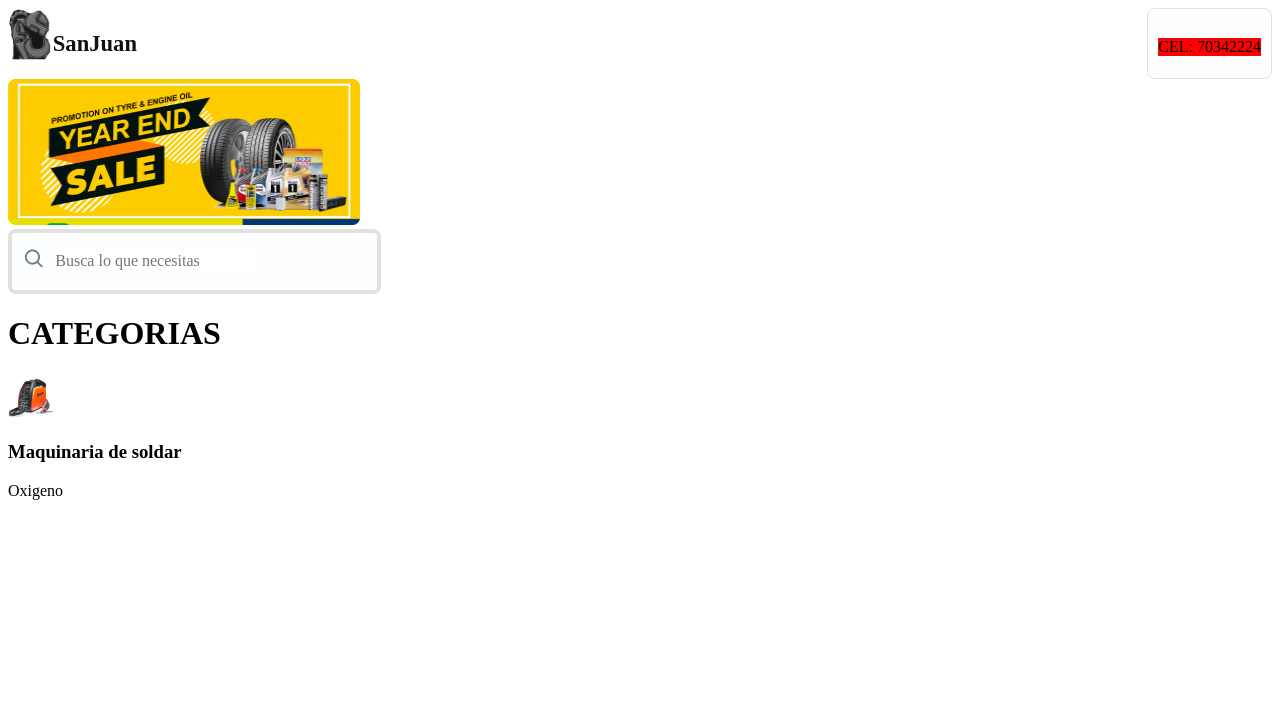
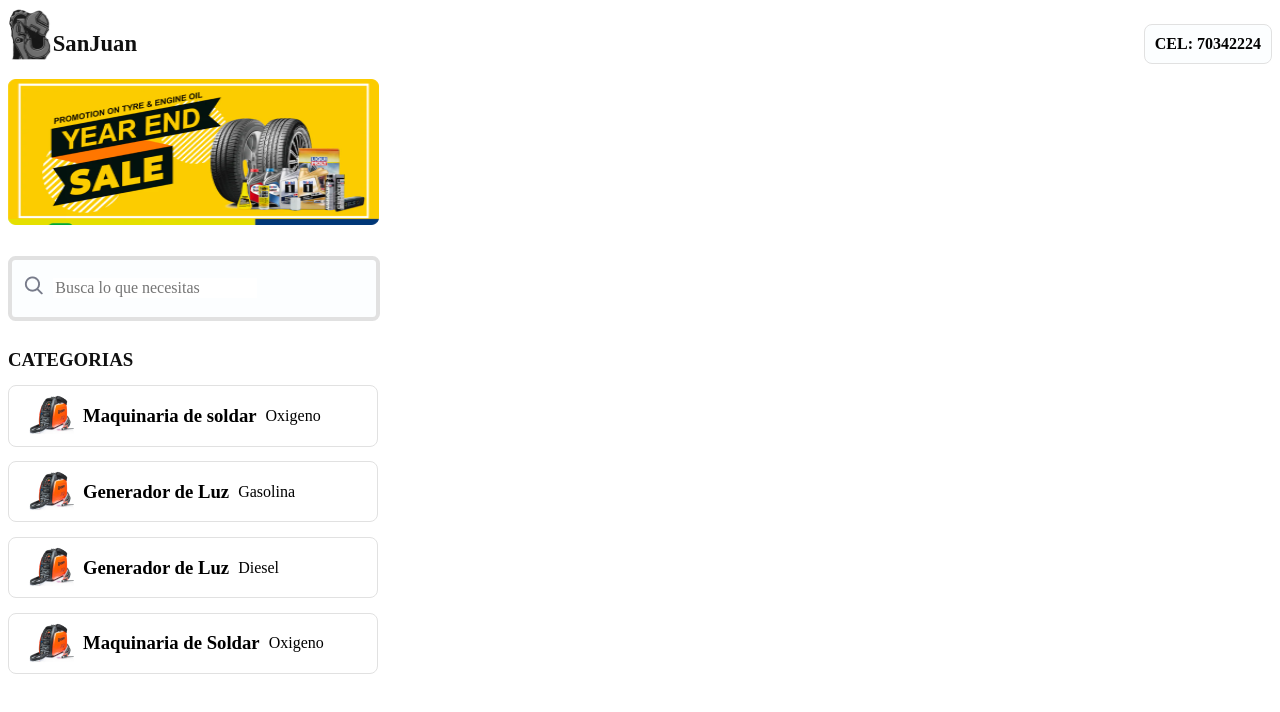
Before and after one commit to Leandrojxd/E-commerce, a Next.js app: page / in a window 1280 px wide. Shown: the top 712 px of the page. Built offline with nearby package versions, Linux system fonts and the light colour scheme.

Commit message:
feature: Adding styles to the homepage

```diff
--- a/public/home.module.css
+++ b/public/home.module.css
@@ -2,27 +2,25 @@
 .cellphone{
     display: inline-flex;
     padding: 10px;
-    padding-bottom: 3px;
     justify-content: center;
     align-items: center;
     gap: 0.625px;
     border-radius: 8px;
     border: 1px solid var(--neutral-500, #E1E1E1);
     background: var(--neutral-100, #FCFEFF);
-
+    height:fit-content;
 }
 .cellphone_text{
     color: var(--dark, #030303);
     font-family: Outfit;
     font-size: 1rem;
     font-style: normal;
-    font-weight: 400;
-    line-height: normal;
-    background-color: red;
+    margin: 0;
 }
 
 .topBarHeader{
     display: flex;
+    align-items: center;
     flex-direction: row;
     justify-content: space-between;
 }
@@ -41,21 +39,31 @@
     height: 3.25rem;
 }
 .promo_style{
-    width: 22rem;
+    width: 23.2rem;
     height: 9.12rem;
+    margin-bottom: 1.68rem;
 }
 .itemImg_style{
     width: 2.8;
     height: 2.8;
+    flex-shrink: 0;
 }
 .search_style{
     width: 1.41rem;
     height: 1.41rem;
 }
-
+.title_style{
+    color: var(--primary-70, #101010);
+    font-family: Outfit;
+    font-size: 18.841px;
+    font-style: normal;
+    font-weight: 800;
+    line-height: normal;
+    text-transform: uppercase;
+}
 .searchBar_style{
     display: flex;
-    width: 346.667px;
+    width: 21.6rem;
     padding: 15.072px 9.42px;
     align-items: center;
     gap: 9.42px;
@@ -63,6 +71,7 @@
     border-radius: 7.536px;
     border: 4px solid var(--neutral-500, #E1E1E1);
     background: var(--neutral-100, #FCFEFF);
+    margin-bottom: 1.76rem;
 }
 
 .searchInput_style{
@@ -79,3 +88,32 @@
     display: flex;
     flex-direction: row;
 }
+
+.categoryItem{
+    display: flex;
+    width: 20.5rem;
+    padding: 0rem 1.25rem;
+    margin-top: 0.9rem;
+    align-items: center;
+    gap: 9px;
+    border-radius: 8px;
+    border: 1px solid var(--neutral-500, #E1E1E1);
+}
+
+.category_string_style_title{
+    color: var(--dark, #030303);
+    font-family: Outfit;
+    font-size: 14px;
+    font-style: normal;
+    font-weight: 700;
+    line-height: normal;
+}
+
+.category_string_style_subtitle{
+    color: var(--dark, #030303);
+    font-family: Outfit;
+    font-size: 14px;
+    font-style: normal;
+    font-weight: 400;
+    line-height: normal;
+}
--- a/src/app/page.tsx
+++ b/src/app/page.tsx
@@ -3,7 +3,7 @@ import Header from "@/components/templates/Header";
 
 export default function Home() {
   return (
-    <main >
+    <main>
       <Header/>
       <Categories/>
     </main>
--- a/src/components/molecules/CategoryItem.tsx
+++ b/src/components/molecules/CategoryItem.tsx
@@ -11,12 +11,10 @@ type CategoryItemProps = {
 
 function CategoryItem({source,title,subtitle}:CategoryItemProps) {
   return (
-    <div>
+    <div className={styles.categoryItem}>
         <CustomImage src={source} alt='Category' className={styles.itemImg_style}/>
-        <label>
-            <h3>{title}</h3>
-            <p>{subtitle}</p>
-        </label>
+        <h3>{title}</h3>
+        <p>{subtitle}</p>
     </div>
   )
 }
--- a/src/components/templates/Categories.tsx
+++ b/src/components/templates/Categories.tsx
@@ -1,11 +1,15 @@
 import React from 'react'
 import CategoryItem from '../molecules/CategoryItem'
+import styles from 'public/home.module.css'
 
 function Categories() {
   return (
-    <div>
-        <h1>CATEGORIAS</h1>
+    <div className={styles.categories}>
+        <h1 className={styles.title_style}>CATEGORIAS</h1>
         <CategoryItem source='/assets/CategoryImg.png' title='Maquinaria de soldar' subtitle='Oxigeno'/>
+        <CategoryItem source='/assets/CategoryImg.png' title='Generador de Luz' subtitle='Gasolina'/>
+        <CategoryItem source='/assets/CategoryImg.png' title='Generador de Luz' subtitle='Diesel'/>
+        <CategoryItem source='/assets/CategoryImg.png' title='Maquinaria de Soldar' subtitle='Oxigeno'/>
     </div>
   )
 }
--- a/src/components/templates/Header.tsx
+++ b/src/components/templates/Header.tsx
@@ -6,7 +6,7 @@ import styles from 'public/home.module.css'
 
 function Header() {
   return (
-    <div>
+    <div className={styles.Header}>
         <TopBarHeader/>
         <CustomImage src='/assets/Promo.png' alt="Promo.png" className={styles.promo_style}/>
         <Search />
```
